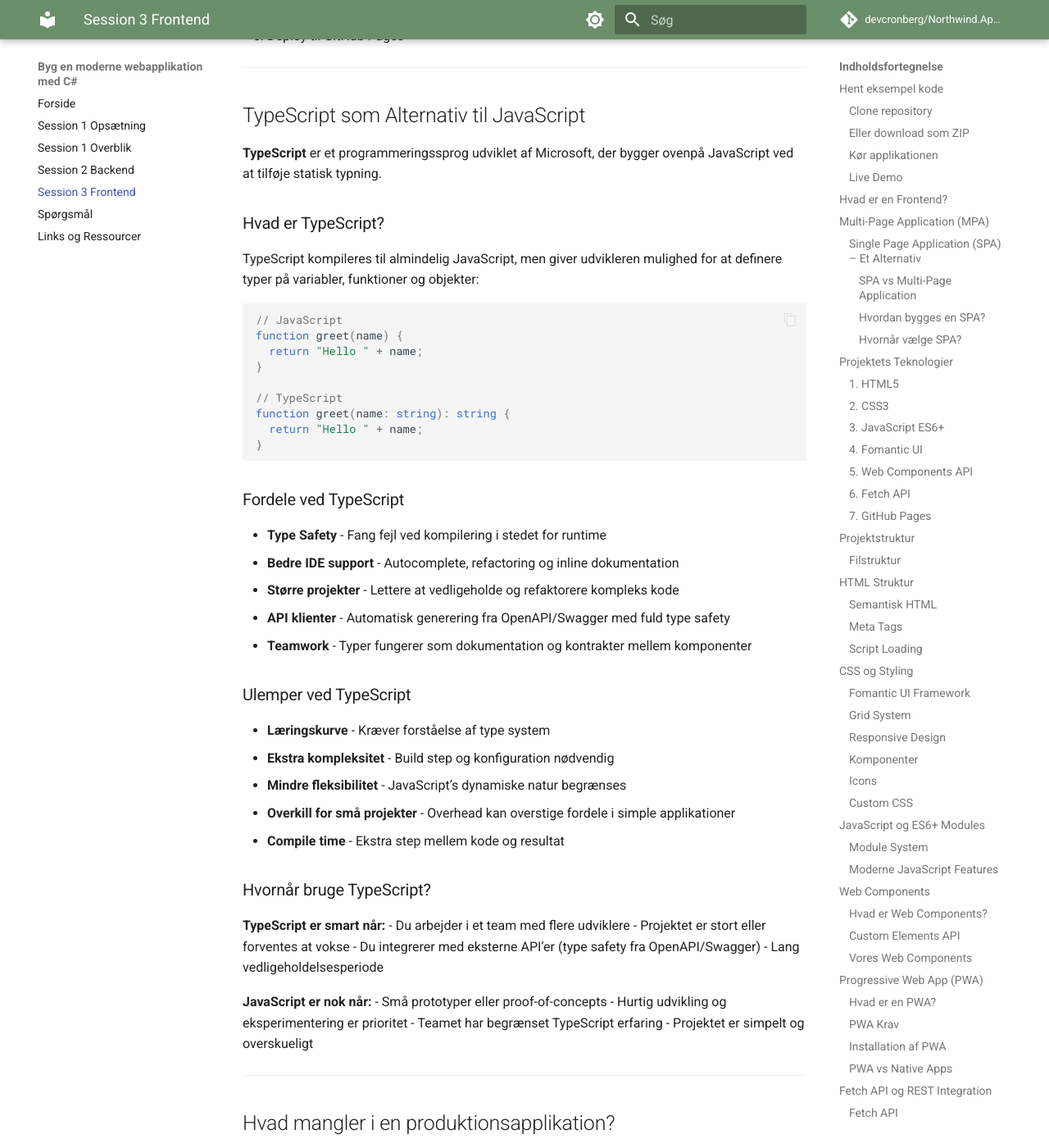
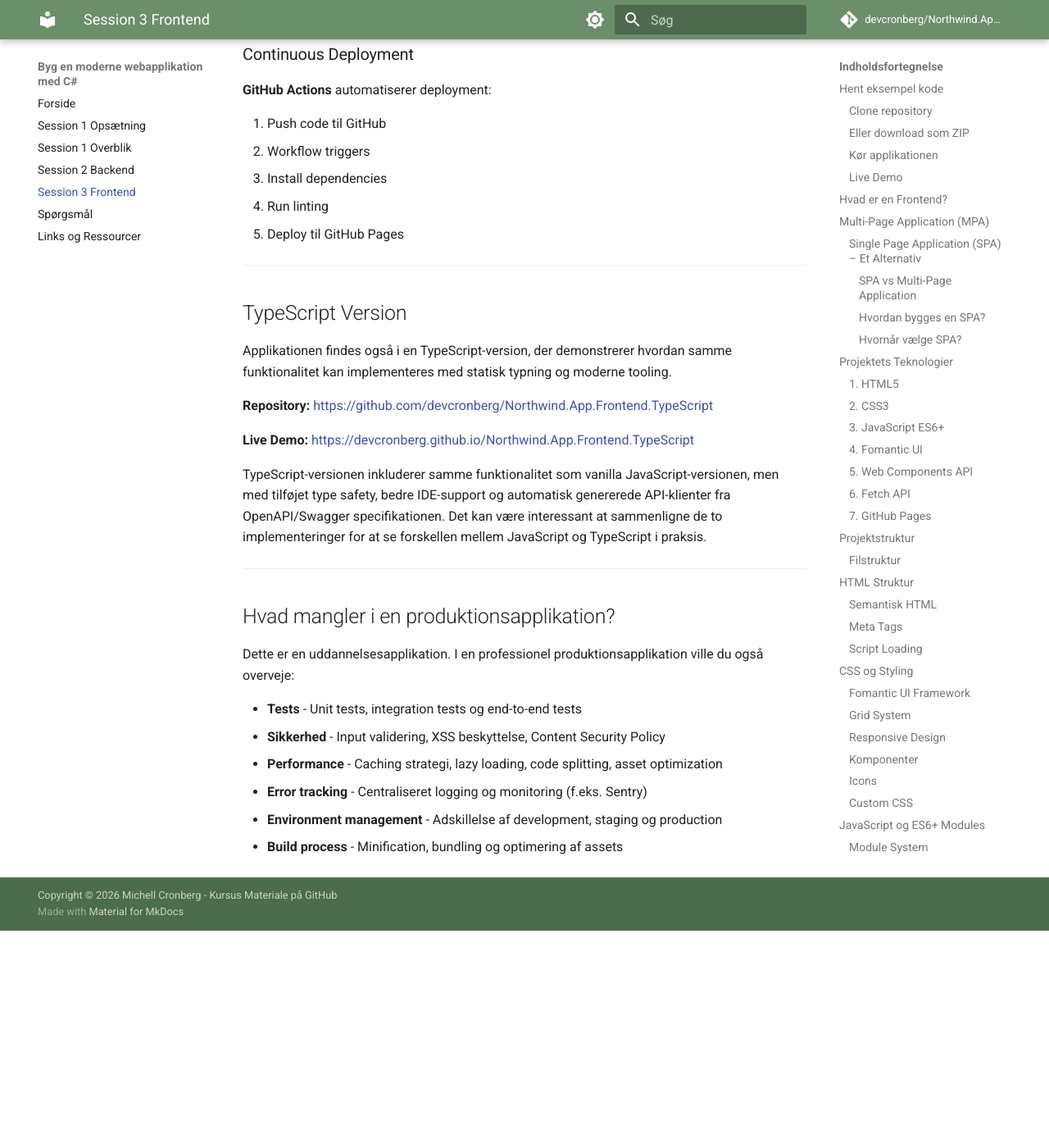
Before and after one commit to devcronberg/Northwind.App.Kursus, an MkDocs documentation site: the page built from docs/frontend.md, in a window 1280 px wide and 1400 px high, scrolled down 15205 px. Shown: the whole window at 82% size. Built offline with MkDocs 1.6.1 and Material for MkDocs 9.7.7, drawn with Linux system fonts in a browser that asks for light colours; comment, search, counter and statistics services are not loaded; after the commit the page ends 16340 px from its top, so only the background shows below that; some of the changed text lies outside the part shown.

Commit message:
Update frontend.md to include TypeScript version details and improve clarity

````diff
--- a/docs/frontend.md
+++ b/docs/frontend.md
@@ -4,6 +4,13 @@ modified: 2026-01-24
 author: Michell Cronberg
 ---
 # Frontend
+
+Find forskellige versioner af frontend
+
+- Kode vanilla version: https://github.com/devcronberg/Northwind.App.Frontend
+    - Deployment: https://devcronberg.github.io/Northwind.App.Frontend/
+- Kode TypeScript version: https://github.com/devcronberg/Northwind.App.Frontend.TypeScript/
+    - Deployment: https://devcronberg.github.io/Northwind.App.Frontend.TypeScript/
 
 ## Hent eksempel kode
 
@@ -744,55 +751,15 @@ npm run lint
 
 ---
 
-## TypeScript som Alternativ til JavaScript
+## TypeScript Version
 
-**TypeScript** er et programmeringssprog udviklet af Microsoft, der bygger ovenpå JavaScript ved at tilføje statisk typning.
+Applikationen findes også i en TypeScript-version, der demonstrerer hvordan samme funktionalitet kan implementeres med statisk typning og moderne tooling.
 
-### Hvad er TypeScript?
+**Repository:** [https://github.com/devcronberg/Northwind.App.Frontend.TypeScript](https://github.com/devcronberg/Northwind.App.Frontend.TypeScript)
 
-TypeScript kompileres til almindelig JavaScript, men giver udvikleren mulighed for at definere typer på variabler, funktioner og objekter:
+**Live Demo:** [https://devcronberg.github.io/Northwind.App.Frontend.TypeScript](https://devcronberg.github.io/Northwind.App.Frontend.TypeScript)
 
-```typescript
-// JavaScript
-function greet(name) {
-  return "Hello " + name;
-}
-
-// TypeScript
-function greet(name: string): string {
-  return "Hello " + name;
-}
-```
-
-### Fordele ved TypeScript
-
-- **Type Safety** - Fang fejl ved kompilering i stedet for runtime
-- **Bedre IDE support** - Autocomplete, refactoring og inline dokumentation
-- **Større projekter** - Lettere at vedligeholde og refaktorere kompleks kode
-- **API klienter** - Automatisk generering fra OpenAPI/Swagger med fuld type safety
-- **Teamwork** - Typer fungerer som dokumentation og kontrakter mellem komponenter
-
-### Ulemper ved TypeScript
-
-- **Læringskurve** - Kræver forståelse af type system
-- **Ekstra kompleksitet** - Build step og konfiguration nødvendig
-- **Mindre fleksibilitet** - JavaScript's dynamiske natur begrænses
-- **Overkill for små projekter** - Overhead kan overstige fordele i simple applikationer
-- **Compile time** - Ekstra step mellem kode og resultat
-
-### Hvornår bruge TypeScript?
-
-**TypeScript er smart når:**
-- Du arbejder i et team med flere udviklere
-- Projektet er stort eller forventes at vokse
-- Du integrerer med eksterne API'er (type safety fra OpenAPI/Swagger)
-- Lang vedligeholdelsesperiode
-
-**JavaScript er nok når:**
-- Små prototyper eller proof-of-concepts
-- Hurtig udvikling og eksperimentering er prioritet
-- Teamet har begrænset TypeScript erfaring
-- Projektet er simpelt og overskueligt
+TypeScript-versionen inkluderer samme funktionalitet som vanilla JavaScript-versionen, men med tilføjet type safety, bedre IDE-support og automatisk genererede API-klienter fra OpenAPI/Swagger specifikationen. Det kan være interessant at sammenligne de to implementeringer for at se forskellen mellem JavaScript og TypeScript i praksis.
 
 ---
 
````
